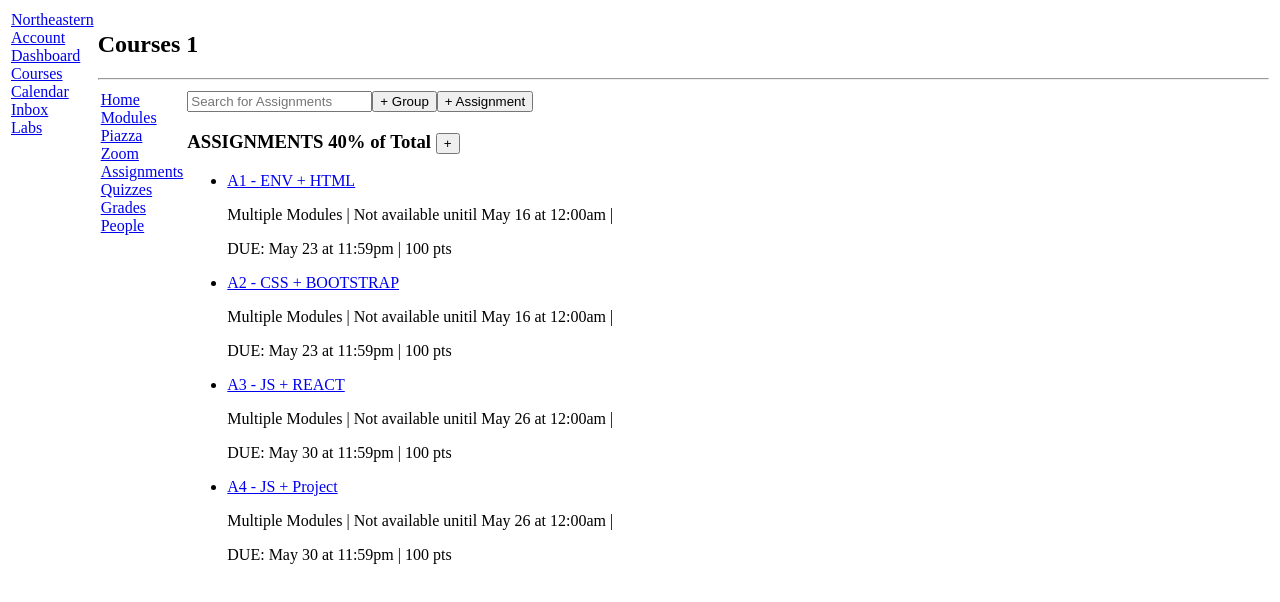
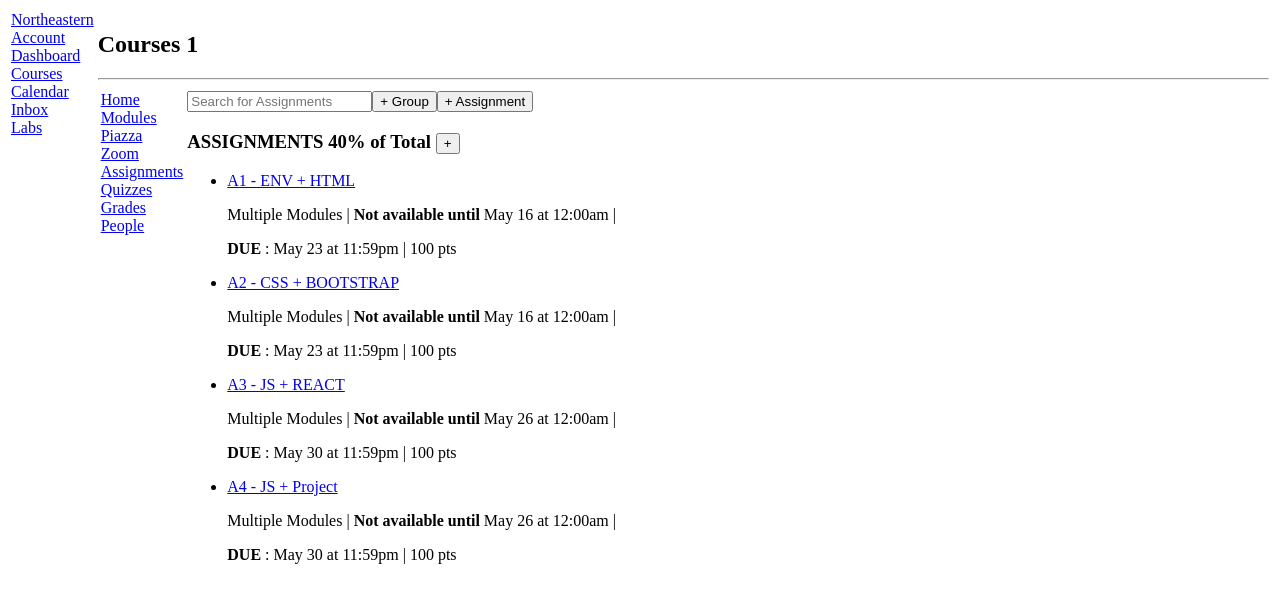
Before and after one commit to carynd/kambaz-next-js, a Next.js app: page /Courses/1/Assignments in a window 1280 px wide. Shown: the top 602 px of the page. Built offline with nearby package versions, Linux system fonts and the light colour scheme.

Commit message:
content changes

```diff
--- a/src/app/(Kambaz)/Account/Signin/page.tsx
+++ b/src/app/(Kambaz)/Account/Signin/page.tsx
@@ -5,7 +5,7 @@ export default function Signin() {
      <h3>Sign in</h3>
      <input placeholder="username" className="wd-username" /> <br />
      <input placeholder="password" type="password" className="wd-password" /> <br />
-     <Link href="/Dashboard"> Sign in </Link> <br />
+     <Link href="/Dashboard"  id="wd-signin-btn"> Sign in </Link> <br />
      <Link href="Signup" id="wd-signup-link"> Sign up </Link>
    </div>
 );}
--- a/src/app/(Kambaz)/Courses/[cid]/Assignments/page.tsx
+++ b/src/app/(Kambaz)/Courses/[cid]/Assignments/page.tsx
@@ -15,8 +15,8 @@ export default function Assignments() {
              className="wd-assignment-link" >
             A1 - ENV + HTML
           </Link>
-          <p>Multiple Modules | Not available unitil May 16 at 12:00am |</p>
-            <p>DUE: May 23 at 11:59pm  | 100 pts </p>
+          <p>Multiple Modules | <strong>Not available until</strong> May 16 at 12:00am |</p>
+            <p><strong> DUE </strong>: May 23 at 11:59pm  | 100 pts </p>
         </li>
         <li className="wd-assignment-list-item">
           {/* Complete On Your Own */}
@@ -24,24 +24,24 @@ export default function Assignments() {
                className="wd-assignment-link" >
               A2 - CSS + BOOTSTRAP
             </Link>
-            <p>Multiple Modules | Not available unitil May 16 at 12:00am |</p>
-            <p>DUE: May 23 at 11:59pm  | 100 pts </p>
+            <p>Multiple Modules | <strong>Not available until</strong> May 16 at 12:00am |</p>
+            <p><strong> DUE </strong>: May 23 at 11:59pm  | 100 pts </p>
             </li>
             <li className="wd-assignment-list-item">
           <Link href="/Courses/1234/Assignments/125"
              className="wd-assignment-link" >
             A3 - JS + REACT
           </Link>
-          <p>Multiple Modules | Not available unitil May 26 at 12:00am |</p>
-          <p>DUE: May 30 at 11:59pm  | 100 pts </p>
+          <p>Multiple Modules | <strong>Not available until</strong> May 26 at 12:00am |</p>
+          <p><strong> DUE </strong>: May 30 at 11:59pm  | 100 pts </p>
           </li>
           <li className="wd-assignment-list-item">
             <Link href="/Courses/1234/Assignments/126"
                className="wd-assignment-link" >
               A4 - JS + Project
             </Link>
-            <p>Multiple Modules | Not available unitil May 26 at 12:00am |</p>
-            <p>DUE: May 30 at 11:59pm  | 100 pts </p>
+            <p>Multiple Modules | <strong>Not available until</strong> May 26 at 12:00am |</p>
+            <p><strong> DUE </strong>: May 30 at 11:59pm  | 100 pts </p>
             </li>
       </ul>
     </div>
```
Also changed, not shown: src/app/(Kambaz)/Courses/[cid]/Modules/page.tsx (+7 -0 lines), src/app/Labs/Lab1/page.tsx (+1 -6 lines).
